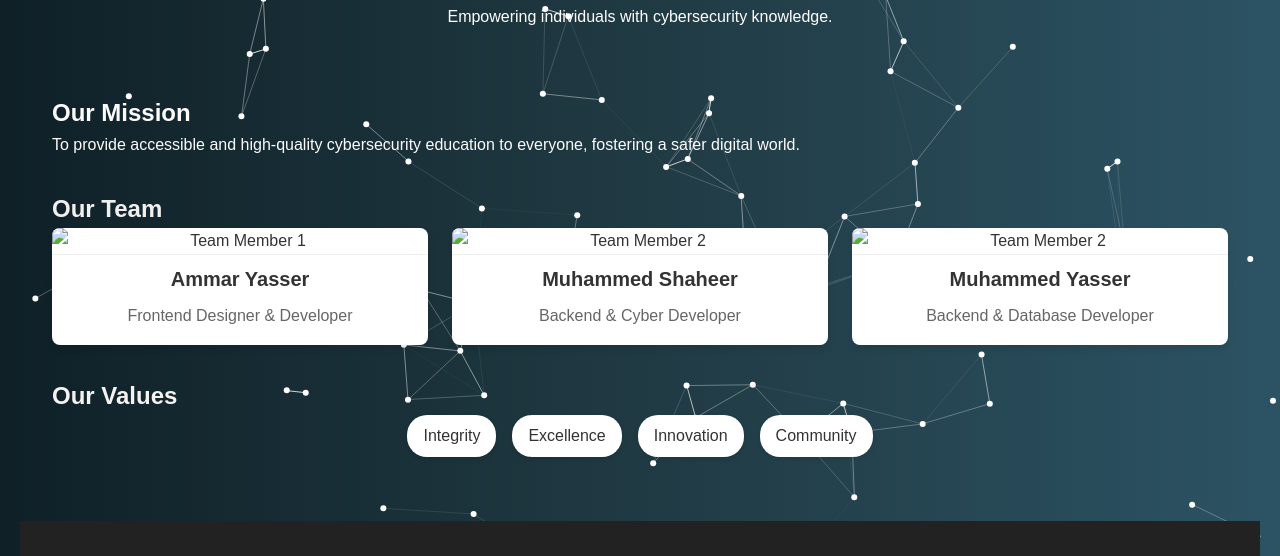
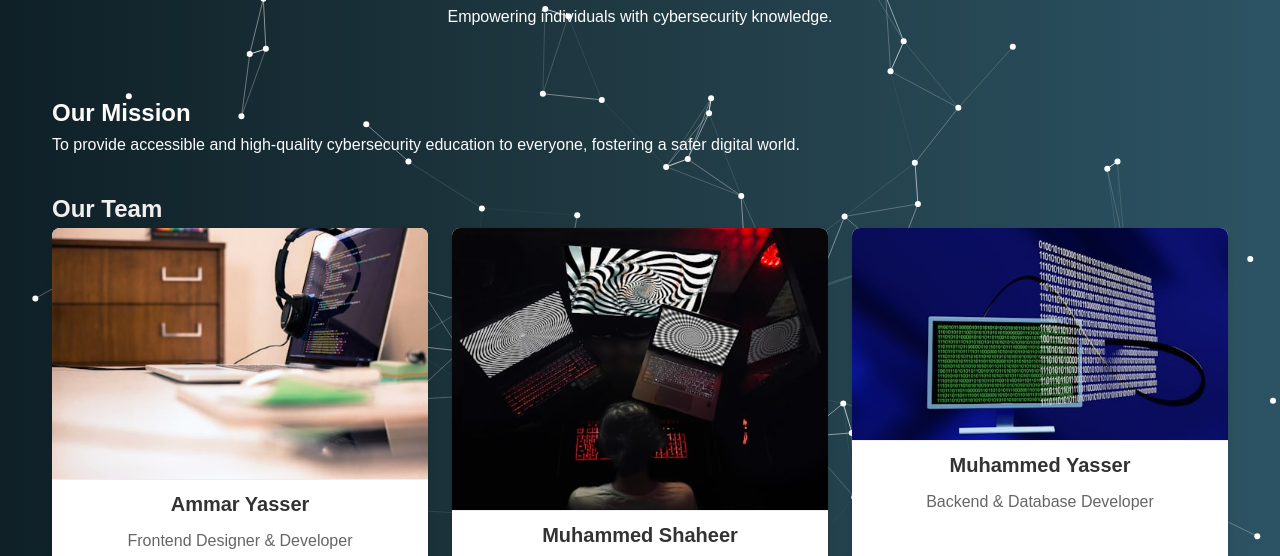
Before and after one commit to ammar-770/myweb, a plain HTML site: page about.html in a window 1280 px wide. Shown: the part 228-784 px from the top of the page. Drawn offline with nearby package versions, Linux system fonts and the light colour scheme; files that its build step writes are made by us from their sources.

Commit message:
Update about.html

```diff
--- a/about.html
+++ b/about.html
@@ -5,8 +5,8 @@
     <meta charset="UTF-8">
     <meta name="viewport" content="width=device-width, initial-scale=1.0">
     <title>SecureLearnHub - About Us</title>
-    <link rel="stylesheet" href="css/styles.css">
-    <link rel="stylesheet" href="css/animations.css">
+    <link rel="stylesheet" href="styles.css">
+    <link rel="stylesheet" href="animations.css">
     <link rel="stylesheet" href="https://cdnjs.cloudflare.com/ajax/libs/font-awesome/6.5.0/css/all.min.css">
 
 </head>
@@ -79,17 +79,17 @@
             <h2 style="color: #f2f0ef;">Our Team</h2>
             <div class="team-grid">
                 <div class="team-member">
-                    <img src="img/ammaricon.jpg" alt="Team Member 1">
+                    <img src="ammaricon.jpg" alt="Team Member 1">
                     <h3>Ammar Yasser</h3>
                     <p>Frontend Designer & Developer </p>
                 </div>
                 <div class="team-member">
-                    <img src="img/shaheer.jpg" alt="Team Member 2">
+                    <img src="shaheer.jpg" alt="Team Member 2">
                     <h3>Muhammed Shaheer</h3>
                     <p>Backend & Cyber Developer</p>
                 </div>
                 <div class="team-member">
-                    <img src="img/yasser (1).jpg" alt="Team Member 2">
+                    <img src="yasser (1).jpg" alt="Team Member 2">
                     <h3>Muhammed Yasser</h3>
                     <p>Backend & Database Developer</p>
                 </div>
@@ -212,7 +212,7 @@
   </div>
 </footer>
 
-    <script src="js/script.js"></script>
+    <script src="script.js"></script>
 </body>
 
 </html>
```
